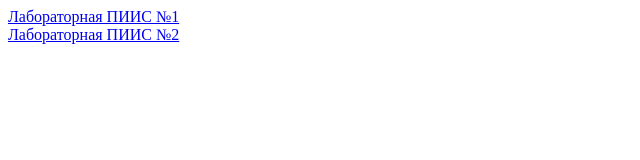
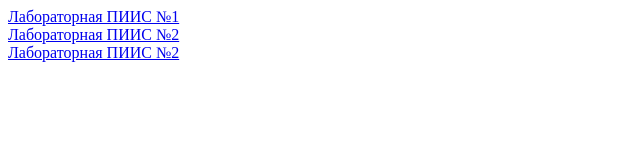
Before and after one commit to Give-My-Coffee/piis_labs, a plain HTML site: page index.html in a window 1280 px wide. Shown: the whole page, without its empty margins (0-640 px from the left). Drawn offline with Linux system fonts and the light colour scheme.

Commit message:
Update index.html

```diff
--- a/index.html
+++ b/index.html
@@ -8,5 +8,6 @@
 <body>
   <a href="1_lab/main.html">Лабораторная ПИИС №1</a><br>
   <a href="2_lab/main.html">Лабораторная ПИИС №2</a><br>
+  <a href="3_lab/main.html">Лабораторная ПИИС №2</a><br>
 </body>
 </html>
```
